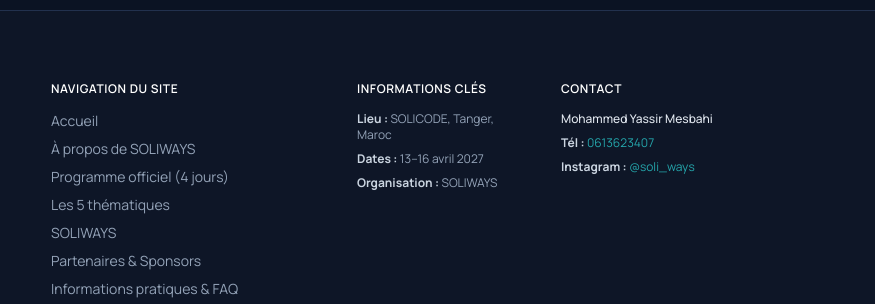
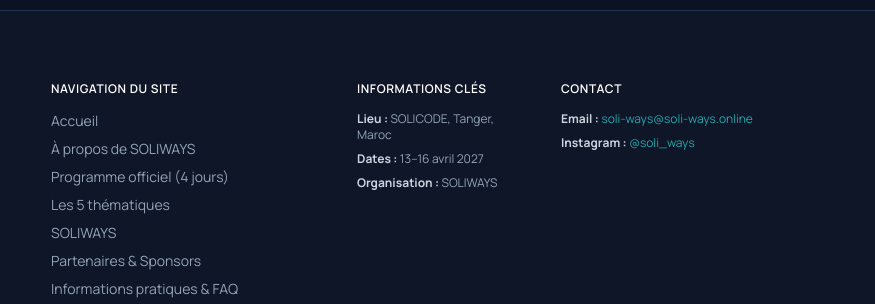
Before and after one commit to mesbahimohammedyassirsolicode-star/soliways, a website: page frontend/index.html in a window 1280 px wide. Shown: the part 8713-9017 px from the top of the page, 405-1280 px from the left. Drawn offline with nearby package versions, Linux system fonts and the light colour scheme.

Commit message:
fix: update contact information to include email address

```diff
--- a/frontend/index.html
+++ b/frontend/index.html
@@ -985,8 +985,7 @@
         <div class="lg:col-span-3 space-y-3">
           <span class="text-xs font-semibold uppercase tracking-wider text-white">Contact</span>
           <div class="space-y-2 text-xs text-slate-400">
-            <p class="text-slate-200 font-medium">Mohammed Yassir Mesbahi</p>
-            <p><strong class="text-slate-300">Tél :</strong> <a href="tel:0613623407" class="text-primary hover:underline transition">0613623407</a></p>
+            <p><strong class="text-slate-300">Email :</strong> <a href="mailto:soli-ways@soli-ways.online" class="text-primary hover:underline transition">soli-ways@soli-ways.online</a></p>
             <p><strong class="text-slate-300">Instagram :</strong> <a href="https://www.instagram.com/soli_ways/" target="_blank" rel="noopener noreferrer" class="text-primary hover:underline transition">@soli_ways</a></p>
           </div>
         </div>
```
